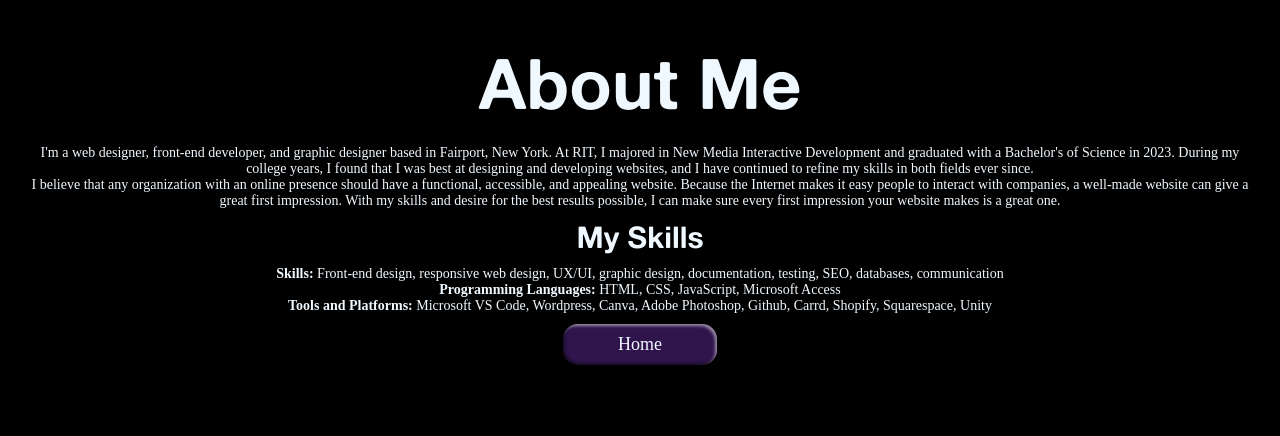
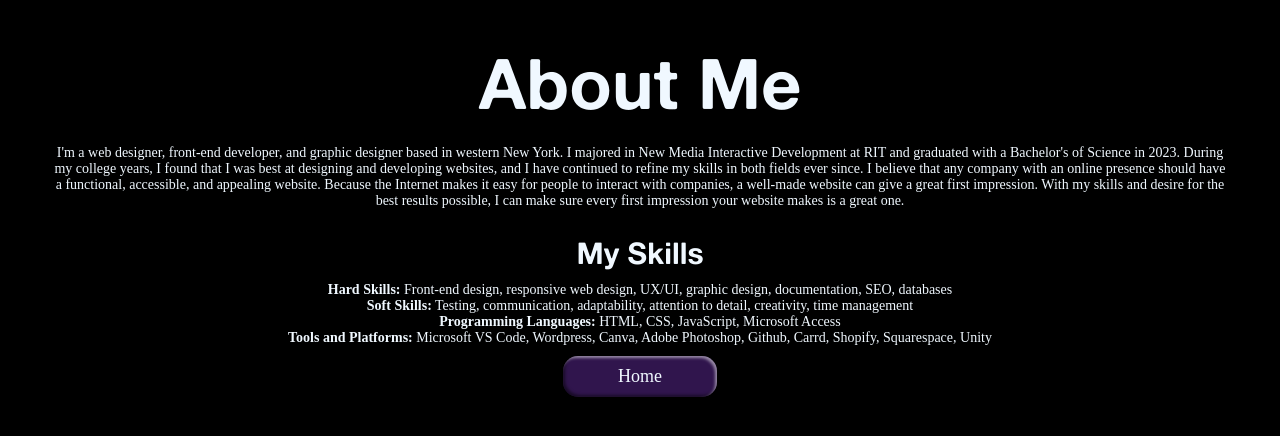
Before and after one commit to SamuelDeniz9139/SamuelDeniz9139.github.io, a plain HTML site: page about.html in a window 1280 px wide. Drawn offline with Linux system fonts and the light colour scheme; a web font is replaced by a local one.

Commit message:
moved fonts to folders
also added some text fixes

```diff
--- a/about.html
+++ b/about.html
@@ -10,21 +10,24 @@
     <body>
         <div class="subPage">
             <p class="title">About Me</h1>
-            <p>I'm a web designer, front-end developer, and graphic designer based in Fairport, New York. At RIT,
-                I majored in New Media Interactive Development and graduated with a Bachelor's of Science in 2023.
+            <p>I'm a web designer, front-end developer, and graphic designer based in western New York. I majored
+                in New Media Interactive Development at RIT and graduated with a Bachelor's of Science in 2023.
                 During my college years, I found that I was best at designing and developing websites, and I have
-                continued to refine my skills in both fields ever since.<br>
-                I believe that any organization with an online presence should have a functional, accessible, and
-                appealing website. Because the Internet makes it easy people to interact with companies, a well-made
-                website can give a great first impression. With my skills and desire for the best results possible,
-                I can make sure every first impression your website makes is a great one.</p>
+                continued to refine my skills in both fields ever since. I believe that any company with an online
+                presence should have a functional, accessible, and appealing website. Because the Internet makes
+                it easy for people to interact with companies, a well-made website can give a great first impression.
+                With my skills and desire for the best results possible, I can make sure every first impression
+                your website makes is a great one.</p><br>
             <div>
                 <p class="subtitle">My Skills</p>
-                <p><b>Skills:</b> Front-end design, responsive web design, UX/UI, graphic design, documentation, testing,
-                SEO, databases, communication</p>
-                <p><b>Programming Languages:</b> HTML, CSS, JavaScript, Microsoft Access</p>
-                <p><b>Tools and Platforms:</b> Microsoft VS Code, Wordpress, Canva, Adobe Photoshop, Github, Carrd, Shopify,
-                Squarespace, Unity</p>
+                <ul>
+                    <li><b>Hard Skills:</b> Front-end design, responsive web design, UX/UI, graphic design, documentation,
+                    SEO, databases</p></li>
+                    <li><b>Soft Skills:</b> Testing, communication, adaptability, attention to detail, creativity, time management</li>
+                    <li><b>Programming Languages:</b> HTML, CSS, JavaScript, Microsoft Access</li>
+                    <li><b>Tools and Platforms:</b> Microsoft VS Code, Wordpress, Canva, Adobe Photoshop, Github, Carrd, Shopify,
+                    Squarespace, Unity</li>
+                </ul>
             </div>
             <button onclick="changePage('/')">Home</button>
         </div>
--- a/funx/Styles.css
+++ b/funx/Styles.css
@@ -1,10 +1,10 @@
 @font-face {
   font-family: AlteHaas;
-  src: url("AlteHaasGroteskBold.ttf");
+  src: url("fonts/AlteHaasGroteskBold.ttf");
 }
 @font-face {
   font-family: Rodin;
-  src: url("FOT-Rodin\ Pro\ B.otf");
+  src: url("fonts/FOT-Rodin\ Pro\ B.otf");
 }
 *{/*sitewide settings*/
   margin: 0;
@@ -61,9 +61,9 @@ button:active{/*when buttons are being clicked*/
   }
 }
 .subPage{/*holds content from the subpages, doesn't apply to the main page*/
-  padding: 20px;
+  padding: 20px 50px;
 }
-@media (max-width:600px){
+@media (max-width:600px){/*for mobile devices like cell phones*/
   .banner{
     display: flex;
     flex-direction: column;
@@ -77,4 +77,7 @@ button:active{/*when buttons are being clicked*/
   .subtitle{
     font-size: 25px;
   }
+  .subPage{
+    padding: 20px;
+  }
 }
```
Also changed, not shown: funx/AlteHaasGroteskRegular.ttf (deleted), funx/fonts/AlteHaasGroteskBold.ttf (renamed from funx/AlteHaasGroteskBold.ttf), funx/fonts/readme.html (renamed from funx/readme.html), 4 other files.
